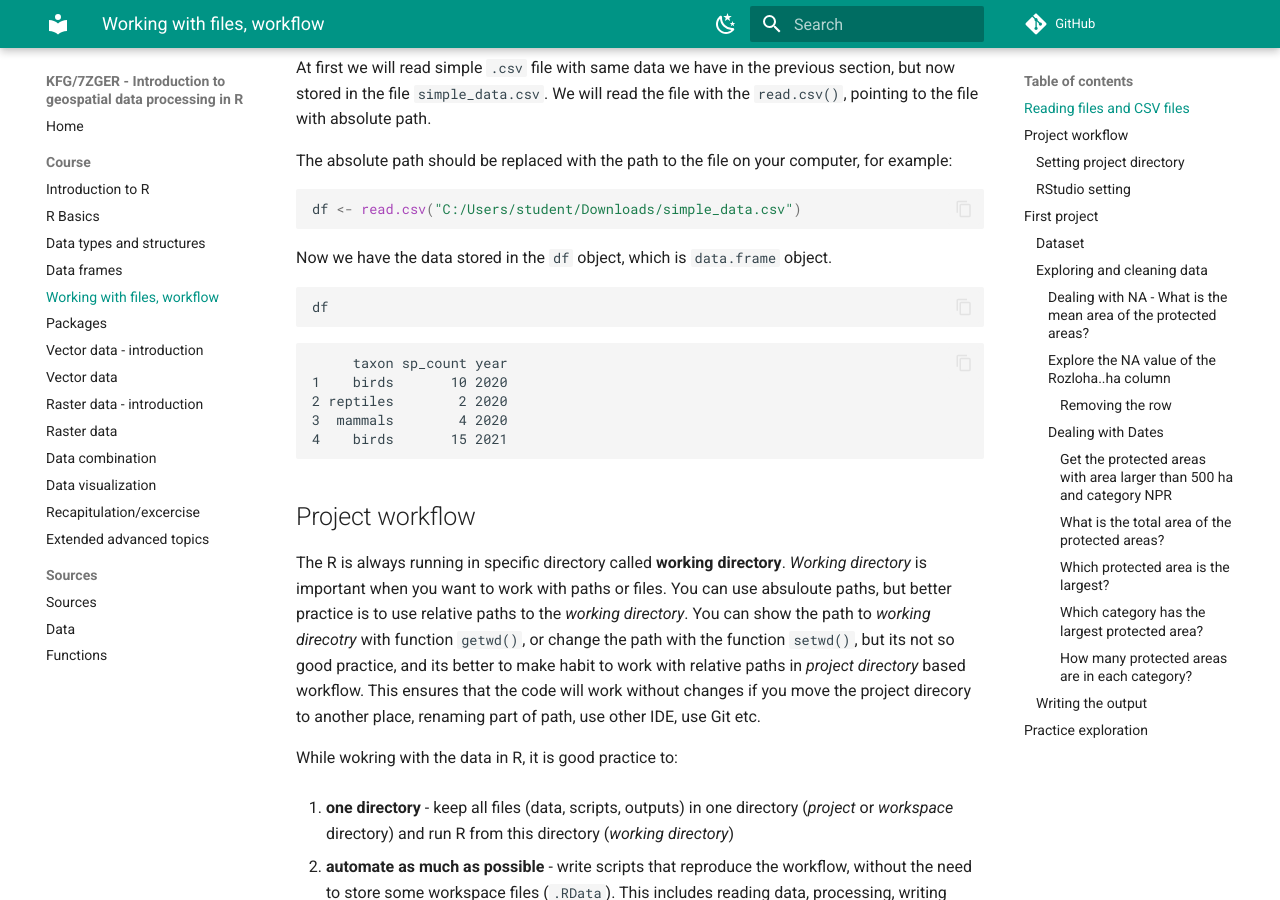
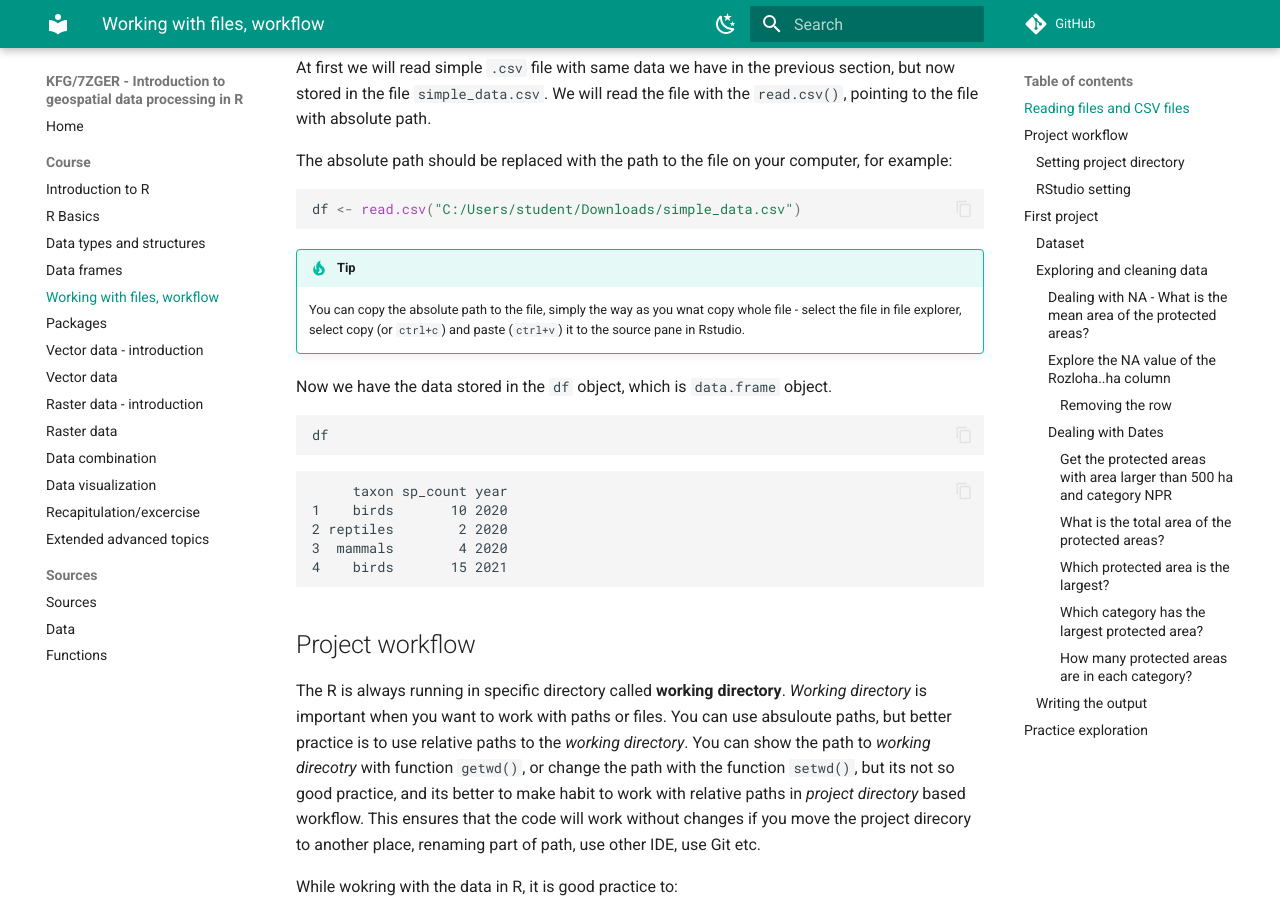
Before and after one commit to kalab-oto/7ZGER, an MkDocs documentation site: the page built from docs/files_workflow.md, in a window 1280 px wide and 900 px high, scrolled down 560 px. Built offline with MkDocs 1.6.1 and Material for MkDocs 9.7.7, drawn with Linux system fonts in a browser that asks for light colours; comment, search, counter and statistics services are not loaded.

Commit message:
add: path tip

````diff
--- a/docs/files_workflow.md
+++ b/docs/files_workflow.md
@@ -15,6 +15,10 @@ The absolute path should be replaced with the path to the file on your computer,
 ``` r
 df <- read.csv("C:/Users/student/Downloads/simple_data.csv")
 ```
+
+!!! tip
+    You can copy the absolute path to the file, simply the way as you wnat copy whole file - select the file in file explorer, select copy (or `ctrl+c`) and paste (`ctrl+v`) it to the source pane in Rstudio.
+
 
 Now we have the data stored in the `df` object, which is `data.frame` object.
 
````
